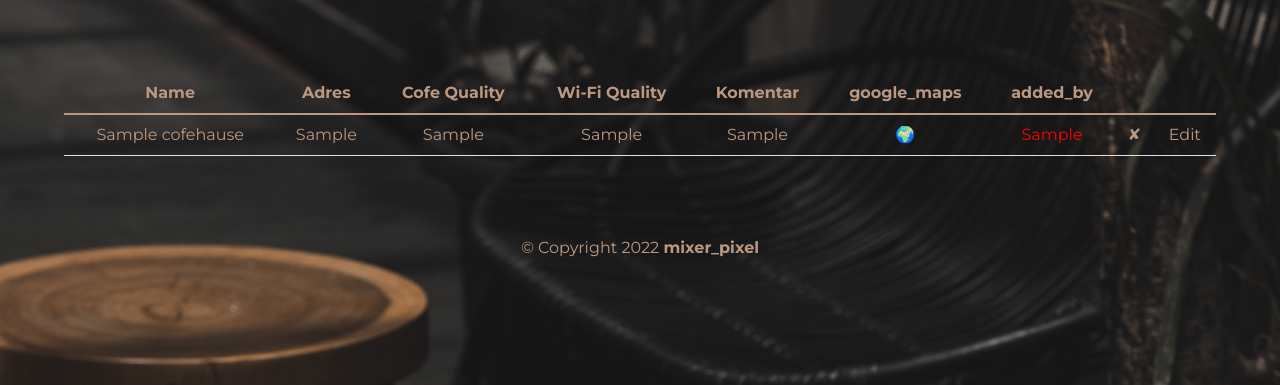
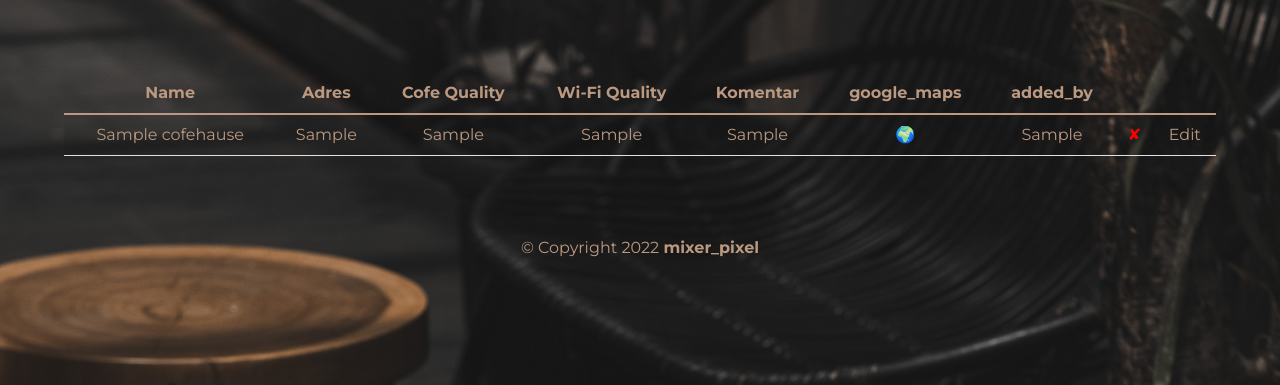
Before and after one commit to matzieba/cofehause, a Flask app: page / in a window 1280 px wide. Shown: the part 239-624 px from the top of the page. Run offline with Flask 2, Linux system fonts and the light colour scheme; a user stored in the database is signed in; tables that the repository leaves empty hold one stand-in row (values such as "Sample post"); some libraries are stand-ins or nearby versions.

Commit message:
db up + css cosmetics

```diff
--- a/static/css/styles.css
+++ b/static/css/styles.css
@@ -63,14 +63,14 @@ h1 {
     color: #BB9981;
 }
 
-#cafes > tbody > tr > td:nth-child(7) > a{
+#cafes > tbody > tr > td:nth-child(7) > a {
     text-decoration:none;
     color: #BB9981;
 }
 
 #cafes > tbody > tr > td:nth-child(8) > a {
     text-decoration:none;
-    color: #BB9981;
+    color:red;
 }
 
 #cafes > tbody > tr > td:nth-child(9) > a {
@@ -94,12 +94,6 @@ h1 {
     opacity: 0.7;
     list-style:none ;
 }
-
-#cafes > tbody > tr > td:nth-child(7) > a {
-    text-decoration:none;
-    color:red;
-}
-
 
 .usersdetail {
     width:30%;
```
